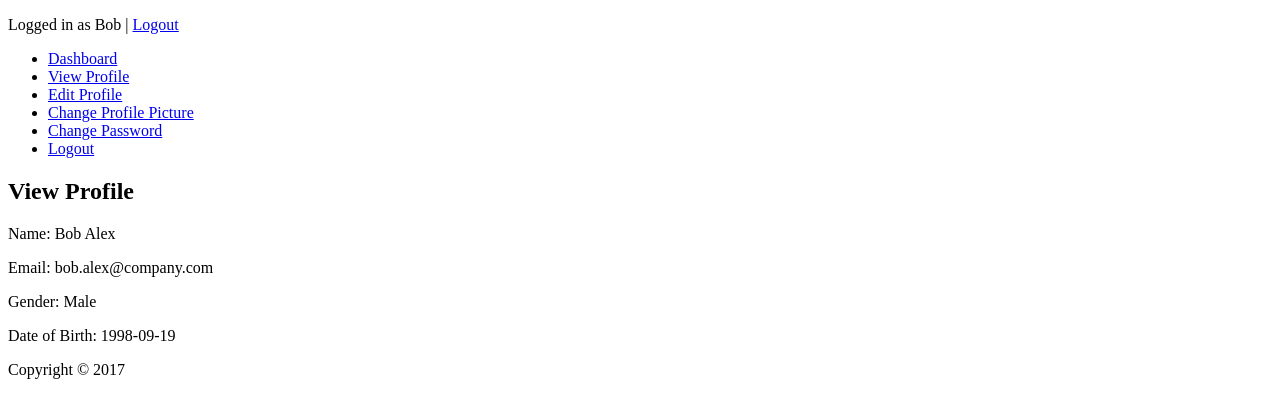
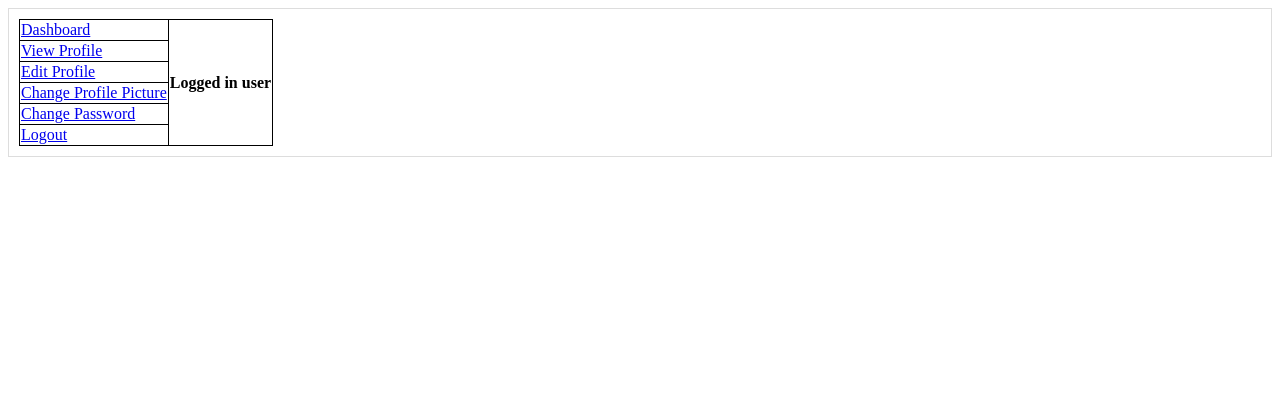
Before and after one commit to MD-ALAMIN-HOSSEN/learning-web-technologies-spring2023-2024-sec-f, a PHP site: page /userHome.php in a window 1280 px wide. Shown: the top 418 px of the page. Run offline with PHP 8.4, Linux system fonts and the light colour scheme.

Commit message:
Add files via upload

```diff
--- a/Session/userHome.php
+++ b/Session/userHome.php
@@ -4,38 +4,37 @@
   <meta charset="UTF-8">
   <meta name="viewport" content="width=device-width, initial-scale=1.0">
   <title>View Profile</title>
+  <style>
+    header,
+    body,
+    footer {
+      border: 1px solid #ddd;
+      padding: 10px;
+      margin-bottom: 10px;
+    }
+
+    table,
+    th,
+    td {
+      border: 1px solid black;
+      border-collapse: collapse;
+    }
+  </style>
 </head>
+
 <body>
-  <header>
-    <div class="company-logo">
-      </div>
-    <div class="user-info">
-      <p>Logged in as Bob | <a href="#">Logout</a></p>
-    </div>
-  </header>
-  <main>
-    <nav>
-      <ul>
-        <li><a href="#">Dashboard</a></li>
-        <li class="active"><a href="#">View Profile</a></li>
-        <li><a href="#">Edit Profile</a></li>
-        <li><a href="#">Change Profile Picture</a></li>
-        <li><a href="#">Change Password</a></li>
-        <li><a href="#">Logout</a></li>
-      </ul>
-    </nav>
-    <section class="view-profile">
-      <h2>View Profile</h2>
-      <div class="profile-info">
-        <p>Name: Bob Alex</p>
-        <p>Email: bob.alex@company.com</p>
-        <p>Gender: Male</p>
-        <p>Date of Birth: 1998-09-19</p>
-      </div>
-    </section>
-  </main>
-  <footer>
-    <p>Copyright © 2017</p>
-  </footer>
+  <table>
+    <tr><td> <a href="#">Dashboard</a> </td>
+    <td rowspan="6"><b>Logged in user</b></td>
+    </tr>
+    <tr><td><a href="#">View Profile</a></td></tr>
+    <tr><td><a href=".php">Edit Profile</a></td></tr>
+    <tr><td><a href=".php">Change Profile Picture </a></td></tr>
+    <tr><td><a href="#">Change Password</a></td></tr>
+    <tr><td><a href="#">Logout</a></td></tr>
+  </table>
+  <div class="navigation">
+  </div>
 </body>
+
 </html>
```
Also changed, not shown: Session/publicHome.php (+14 -7 lines), Session/publicUser.html (+29 -5 lines).
